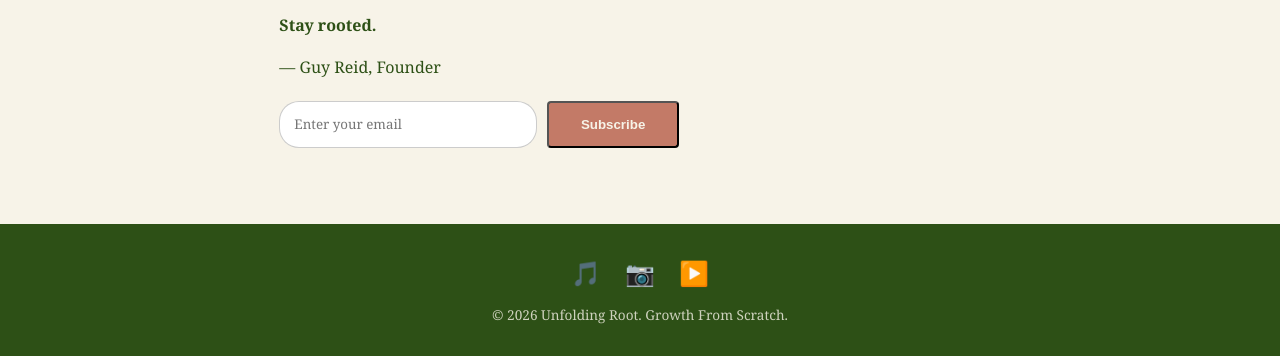
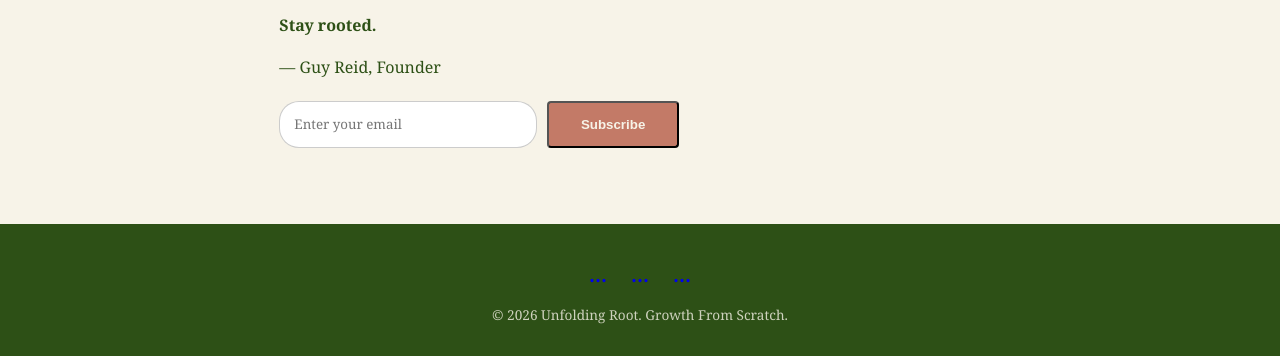
Before and after one commit to NextUp444/unfolding-root, a website: page public/index.html in a window 1280 px wide. Shown: the part 1276-1632 px from the top of the page. Drawn offline with Linux system fonts and the light colour scheme.

Commit message:
Add real usernames to social links

```diff
--- a/public/index.html
+++ b/public/index.html
@@ -109,9 +109,9 @@
 
 <footer class="site-footer">
   <div class="footer-social">
-    <a href="https://www.tiktok.com/@yourhandle" target="_blank" aria-label="TikTok">🎵</a>
-    <a href="https://www.instagram.com/yourhandle" target="_blank" aria-label="Instagram">📷</a>
-    <a href="https://www.youtube.com/@yourhandle" target="_blank" aria-label="YouTube">▶️</a>
+<a href="https://www.tiktok.com/@unfoldingroot" target="_blank" aria-label="TikTok">...</a>
+<a href="https://www.instagram.com/@unfoldingroot" target="_blank" aria-label="Instagram">...</a>
+<a href="https://www.youtube.com/@unfoldingroot" target="_blank" aria-label="YouTube">...</a>
   </div>
   <p class="footer-copy">© 2026 Unfolding Root. Growth From Scratch.</p>
 </footer>
```
